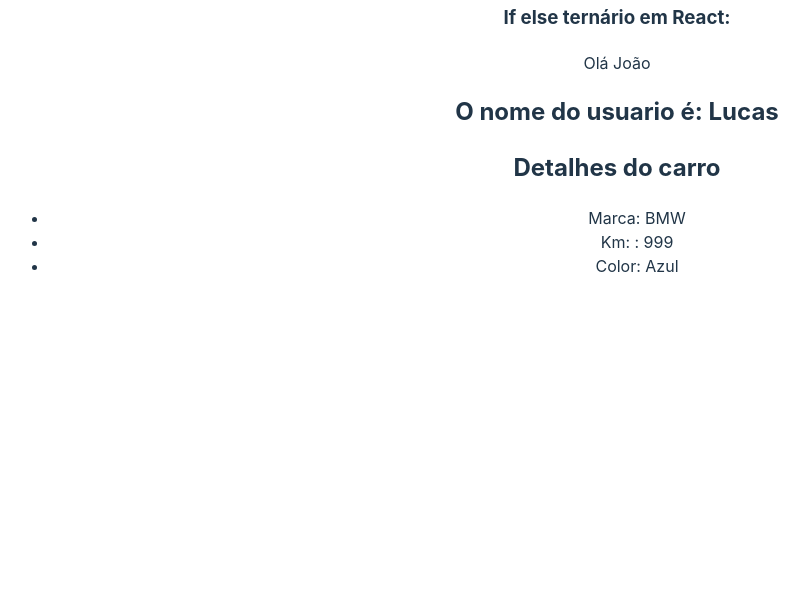
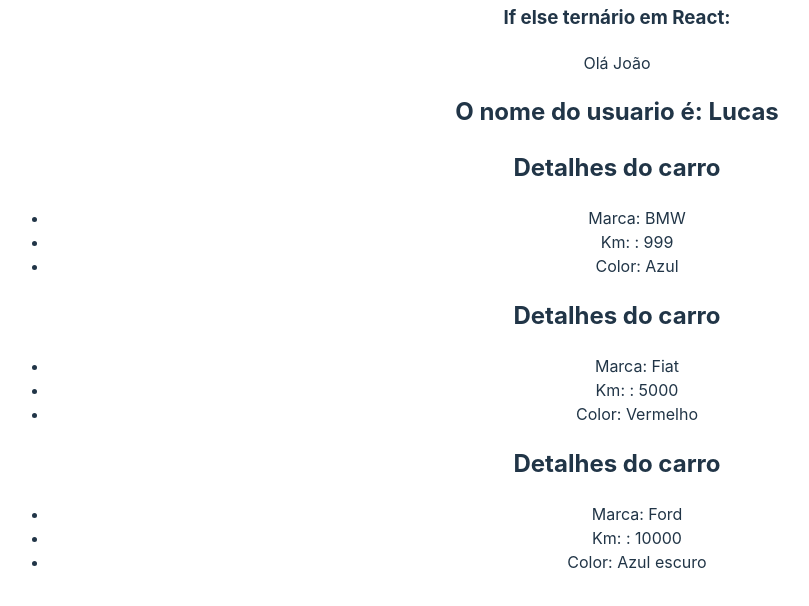
Before and after one commit to Lucassevero06/front-end-udemy, a React (Vite) app in the folder REACT/3_AVANÇANDO_REACT/avancando_com_react/: page / in a window 1280 px wide. Shown: the part 1579-2185 px from the top of the page, without its empty margins (23-832 px from the left). Built offline with nearby package versions, Linux system fonts and the light colour scheme.

Commit message:
reaproveitando componentes no decorrer do codigo

```diff
--- a/REACT/3_AVANÇANDO_REACT/avancando_com_react/src/App.jsx
+++ b/REACT/3_AVANÇANDO_REACT/avancando_com_react/src/App.jsx
@@ -37,6 +37,9 @@ function App() {
       <ShowUserName name="Lucas" />
       {/* 9 - Desustruturando Props */}
       <CarDetails brand="BMW" km={999} color="Azul"/>
+      {/* 10 -reaproveitamento de componentes */}
+      <CarDetails brand="Fiat" km={5000} color="Vermelho" />
+      <CarDetails brand="Ford" km={10000} color="Azul escuro" />
     </div>
   )
 
```
